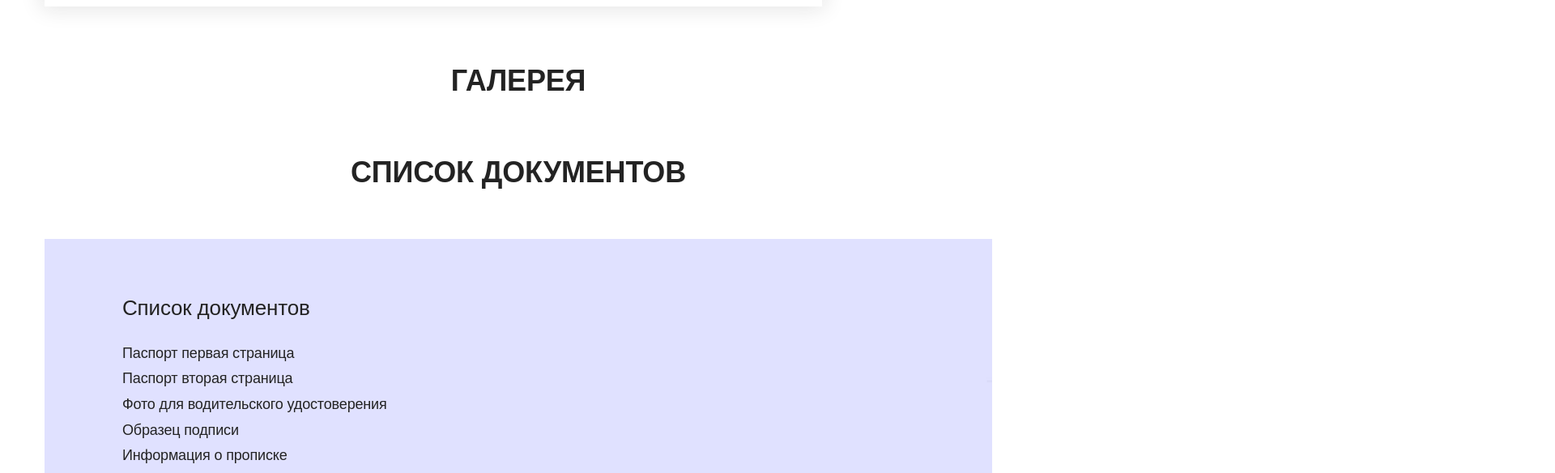
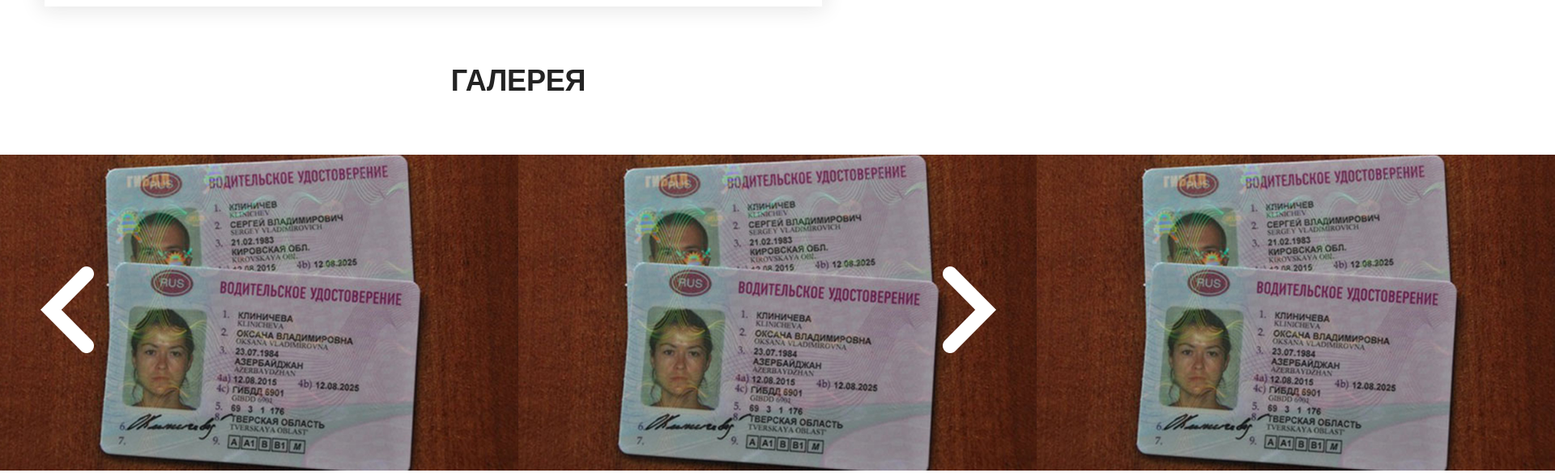
Before and after one commit to AlinaNiko/avtoschool, a website: page src/index.html in a window 1280 px wide. Shown: the part 4632-5216 px from the top of the page at 81% size, 1920 px wide, since content can reach past the window. Drawn offline with nearby package versions, Linux system fonts and the light colour scheme; files that its build step writes are made by us from their sources; a web font is replaced by a local one.

Commit message:
Добавлена галерея

```diff
--- a/src/markup/gallery.html
+++ b/src/markup/gallery.html
@@ -1,5 +1,27 @@
 <section class="main-content__gallery gallery">
   <div class="gallery__container container">
     <h2 class="gallery__title">Галерея</h2>
+    <button class="gallery__button gallery__button--left" type="button"><span class="visually-hidden">Назад</span></button>
+    <div class="gallery__carousel carousel">
+      <div class="carousel__slide">
+        <img class="carousel__image" src="../images/slide-image.jpg" alt="">
+      </div>
+      <div class="carousel__slide">
+        <img class="carousel__image" src="../images/slide-image.jpg" alt="">
+      </div>
+      <div class="carousel__slide">
+        <img class="carousel__image" src="../images/slide-image.jpg" alt="">
+      </div>
+      <div class="carousel__slide">
+        <img class="carousel__image" src="../images/slide-image.jpg" alt="">
+      </div>
+      <div class="carousel__slide">
+        <img class="carousel__image" src="../images/slide-image.jpg" alt="">
+      </div>
+      <div class="carousel__slide">
+        <img class="carousel__image" src="../images/slide-image.jpg" alt="">
+      </div>
+    </div>
+    <button class="gallery__button gallery__button--right" type="button"><span class="visually-hidden">Вперед</span></button>
   </div>
 </section>
--- a/src/styles/blocks/_gallery.scss
+++ b/src/styles/blocks/_gallery.scss
@@ -4,6 +4,12 @@
 
 .gallery {
   padding: 35px 0;
+}
+
+.gallery__container {
+  position: relative;
+  max-width: 100%;
+  padding: 0;
 }
 
 .gallery__title {
@@ -16,3 +22,53 @@
     font-size: 28px;
   }
 }
+
+.carousel {
+  display: flex;
+  margin-top: 70px;
+  @include breakpoint (md) {
+    margin-top: 30px;
+  }
+}
+
+.carousel__slide {
+  width: 50%;
+  flex-shrink: 0;
+  @include breakpoint (md) {
+    width: 100%;
+  }
+}
+
+.carousel__image {
+  width: 100%;
+  height: auto;
+}
+
+.gallery__button {
+  position: absolute;
+  top: 50%;
+  width: 66px;
+  height: 107px;
+  background: url("../images/arrow.png") no-repeat;
+  @include breakpoint (sm) {
+    margin-top: 33px;
+    width: 33px;
+    height: 53.5px;
+    background-size: cover;
+  }
+}
+
+.gallery__button--left {
+  left:50px;
+  @include breakpoint (sm) {
+    left:30px;
+  }
+}
+
+.gallery__button--right {
+  right: 50px;
+  transform: rotate(180deg);
+  @include breakpoint (sm) {
+    right:30px;
+  }
+}
```
Also changed, not shown: src/images/arrow.png (added), src/images/slide-image.jpg (added).
